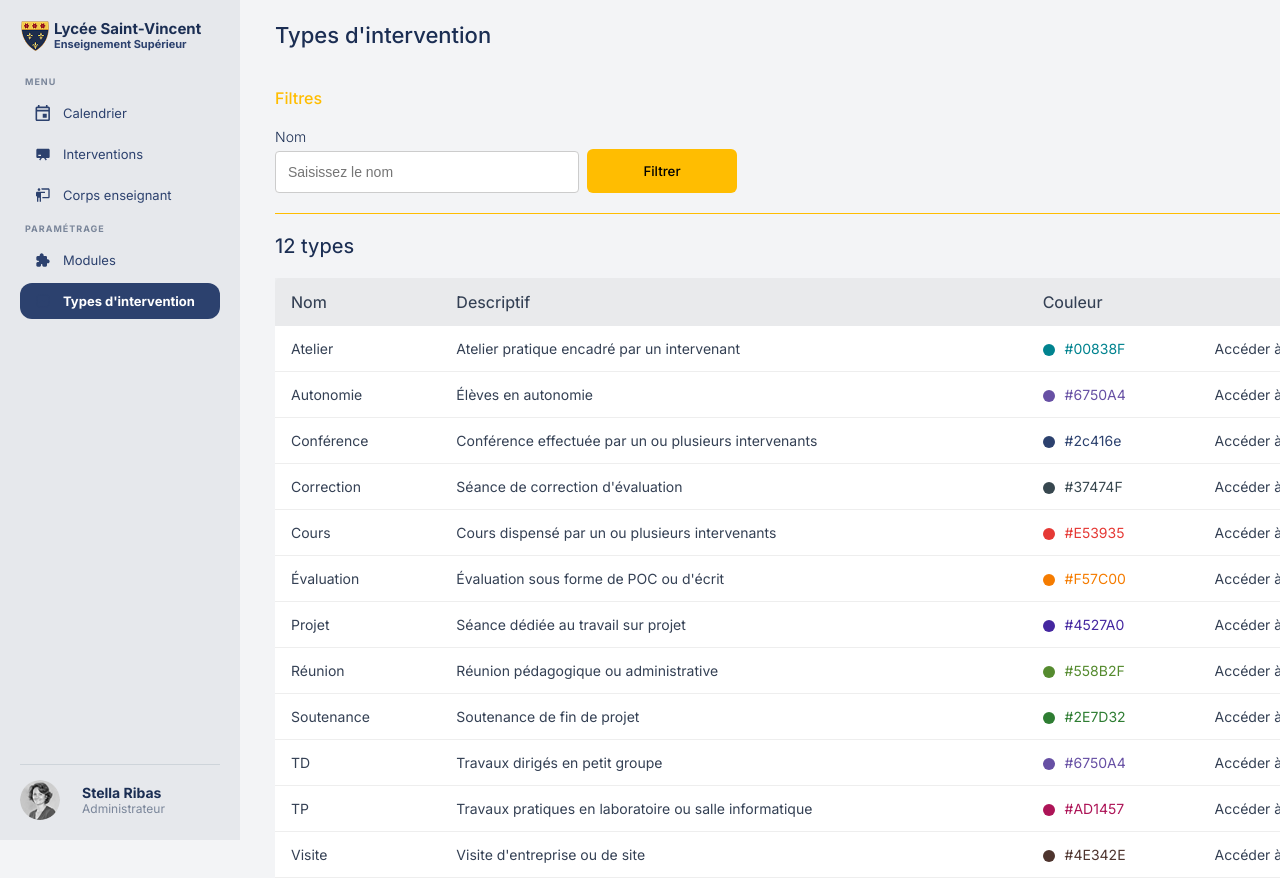
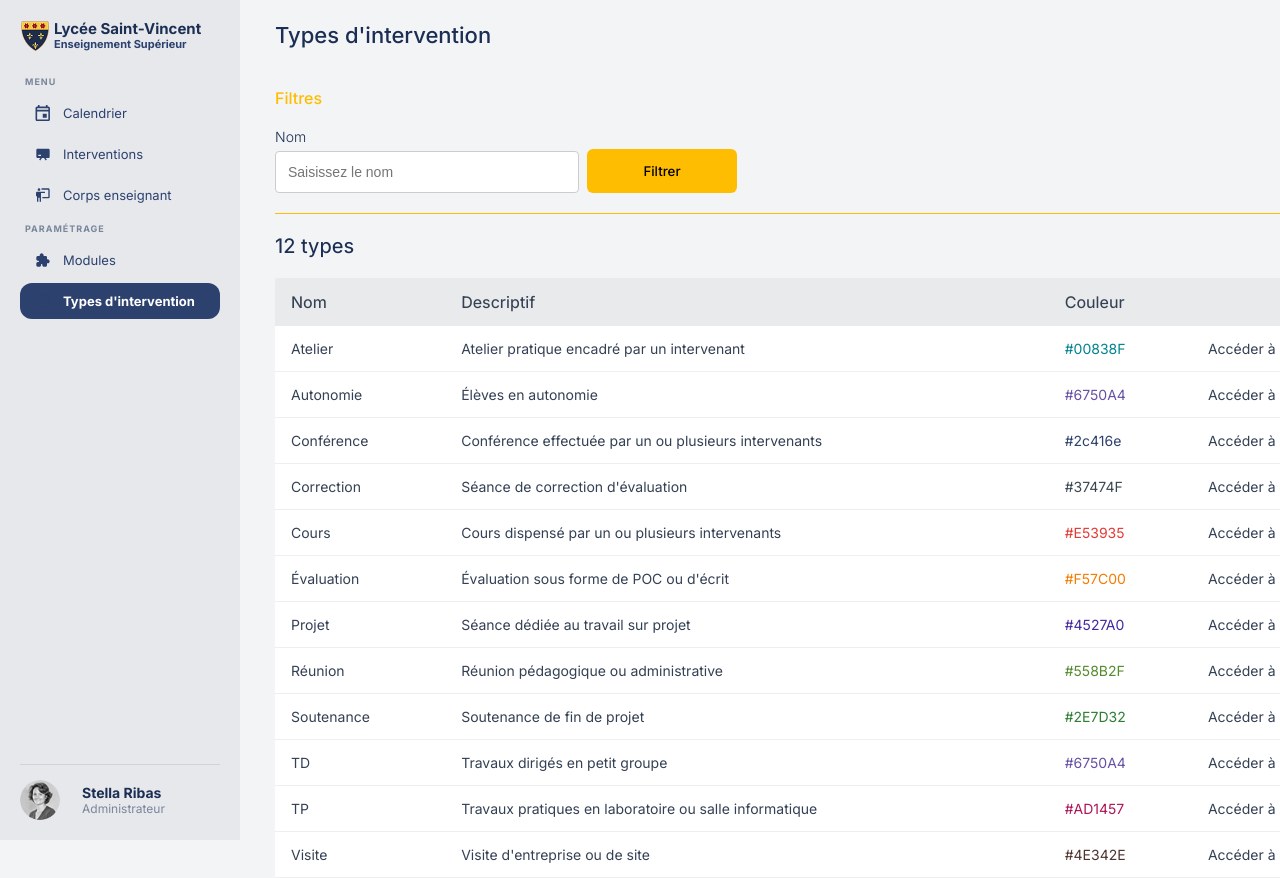
Before and after one commit to Ritextar-Far/Projet-gestion-emplois-du-temps, a PHP site: page /public/pages/type_intervention.php in a window 1280 px wide. Run offline with PHP 8.4, Linux system fonts and the light colour scheme; data comes from the database, SQL or seed files in the repository.

Commit message:
Update type_intervention.php
modifier l'affichage couleur

```diff
--- a/public/pages/type_intervention.php
+++ b/public/pages/type_intervention.php
@@ -55,14 +55,12 @@ require_once '../../database/requetetypeintervention.php'
                 <tr>
                     <td colspan="4" class="aucun-resultat">Aucun type trouvé.</td>
                 </tr>
-            <?php else: ?>
+             <?php else: ?>
                 <?php foreach ($types as $type): ?>
                     <tr>
                         <td><?= htmlspecialchars($type['name']) ?></td>
                         <td><?= htmlspecialchars($type['description']) ?></td>
-                        <td><span class="pastille-couleur"style="background-color: <?= htmlspecialchars($type['color']) ?>"></span>
-                            <span style="color: <?= htmlspecialchars($type['color']) ?>"><?= htmlspecialchars($type['color']) ?></span>
-                        </td>
+                        <td><span style="color: <?= htmlspecialchars($type['color']) ?>"><?= htmlspecialchars($type['color']) ?></span></td>
                         <td>
                             <a href="fiche_type.php?id=<?= (int)$type['id'] ?>" class="lien-fiche">
                                 Accéder à la fiche
```
